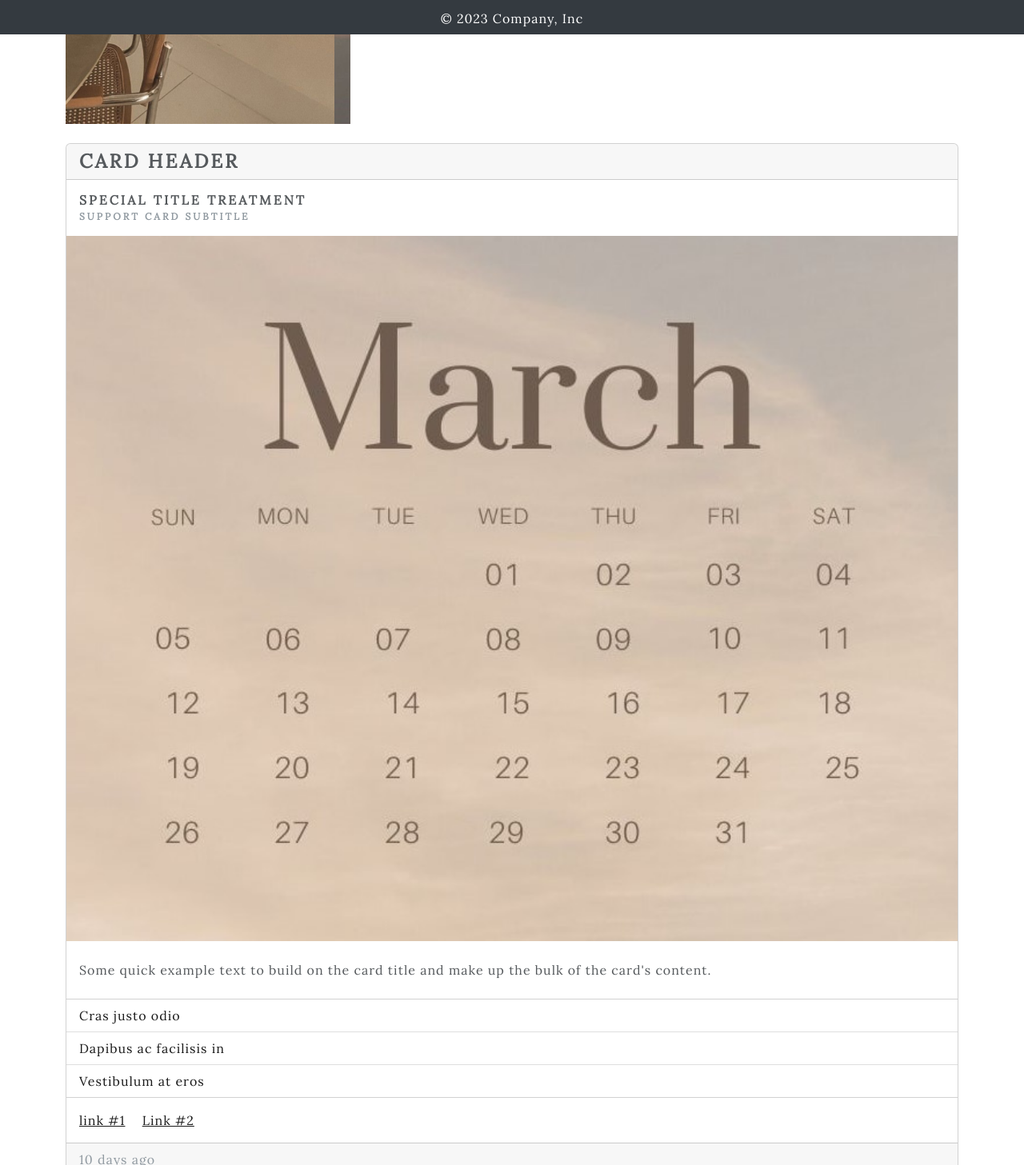
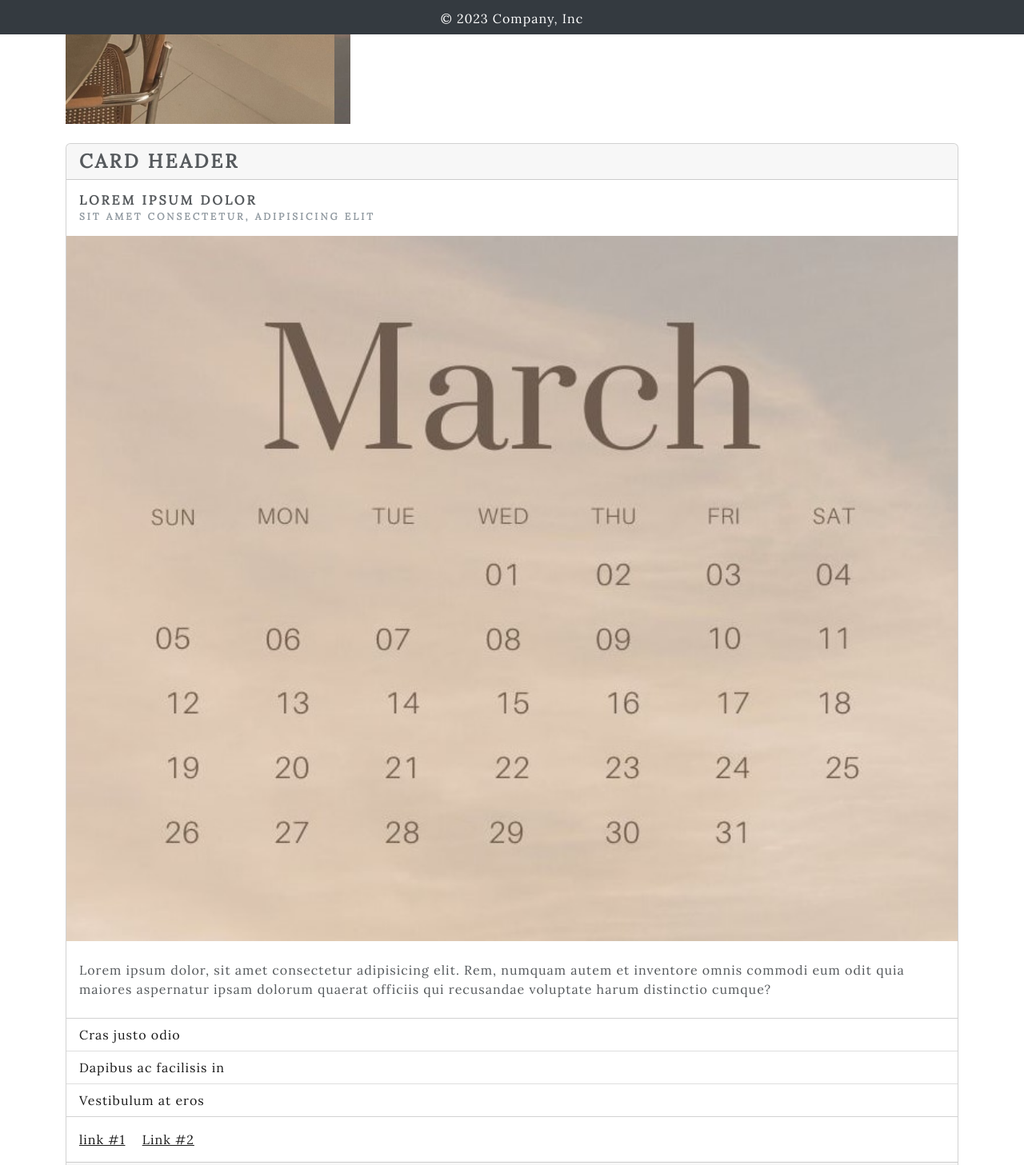
Before and after one commit to viktoriia-bondaruk/hw-12-bootstrap, a website: page index.html in a window 1280 px wide. Shown: the part 757-2214 px from the top of the page at 80% size. Drawn offline with nearby package versions, Linux system fonts and the light colour scheme.

Commit message:
new-commit

```diff
--- a/index.html
+++ b/index.html
@@ -230,13 +230,14 @@
         <div class="card mb-3">
           <h3 class="card-header">Card header</h3>
           <div class="card-body">
-            <h5 class="card-title">Special title treatment</h5>
-            <h6 class="card-subtitle text-muted">Support card subtitle</h6>
+            <h5 class="card-title">Lorem ipsum dolor</h5>
+            <h6 class="card-subtitle text-muted">sit amet consectetur, adipisicing elit</h6>
           </div>
           <img src="assets/img/02f9fbe7ecd9c5057c64f3ce9fa3588b.jpg" alt="">
           <div class="card-body">
-            <p class="card-text">Some quick example text to build on the card title and make up the bulk of the card's
-              content.</p>
+            <p class="card-text">Lorem ipsum dolor, sit amet consectetur adipisicing elit. Rem, numquam autem et
+              inventore omnis commodi eum odit quia maiores aspernatur ipsam dolorum quaerat officiis qui recusandae
+              voluptate harum distinctio cumque?</p>
           </div>
           <ul class="list-group list-group-flush">
             <li class="list-group-item">Cras justo odio</li>
```
